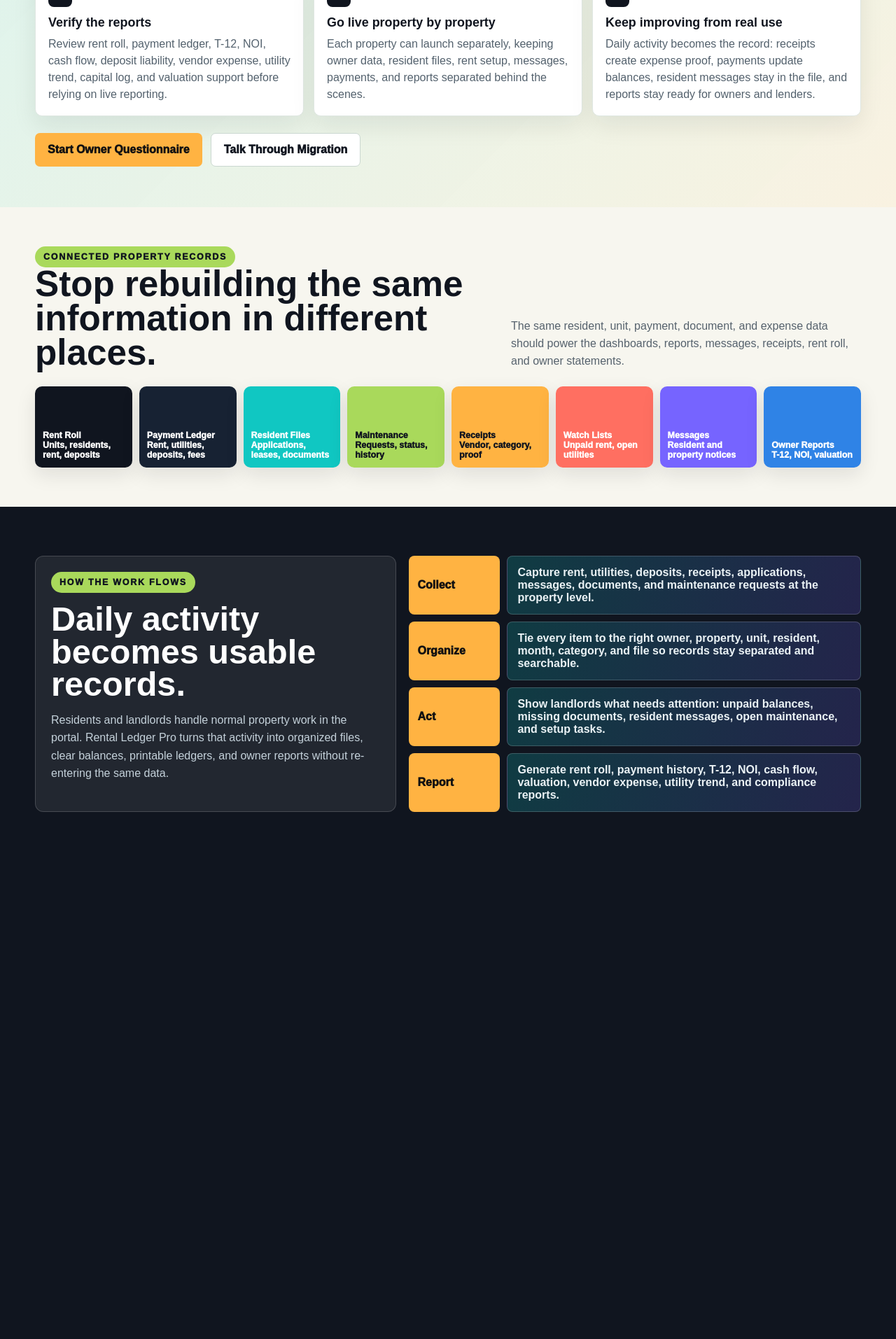
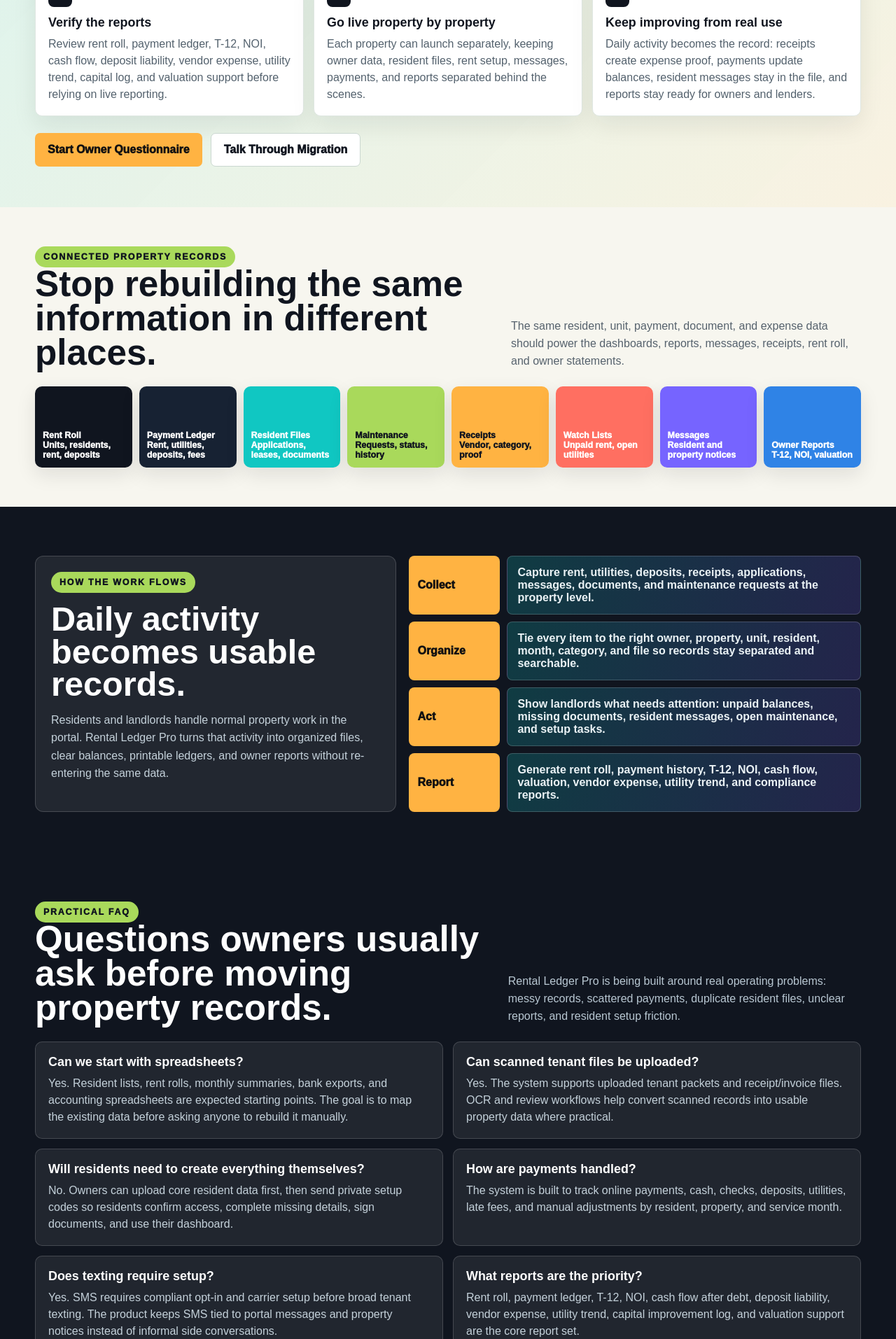
Before and after one commit to BowlingLegacy/rentlogic, a Django app: template templates/rental_ledger_pro_home.html in a window 1280 px wide. Shown: the part 3092-5005 px from the top of the page at 70% size. Before the commit the page ends 4252 px from the top, so only its background shows below. Run offline with Django 5.2, Linux system fonts and the light colour scheme; the template is opened without the code that fills it, so the values that code supplies are empty.

Commit message:
Add Rental Ledger homepage FAQ

```diff
--- a/templates/rental_ledger_pro_home.html
+++ b/templates/rental_ledger_pro_home.html
@@ -675,6 +675,36 @@
             margin: 0;
         }
 
+        .faq-wrap {
+            background: #10151f;
+            color: #fff;
+            padding: 58px 0 70px;
+        }
+
+        .faq-grid {
+            display: grid;
+            grid-template-columns: repeat(2, minmax(0, 1fr));
+            gap: 14px;
+        }
+
+        .faq-card {
+            background: rgba(255,255,255,.075);
+            border: 1px solid rgba(255,255,255,.16);
+            border-radius: 10px;
+            padding: 18px;
+        }
+
+        .faq-card h3 {
+            margin: 0 0 8px;
+            font-size: 1.12rem;
+        }
+
+        .faq-card p {
+            color: #c4d1da;
+            line-height: 1.5;
+            margin: 0;
+        }
+
         @media (max-width: 980px) {
             .nav { position: static; flex-direction: column; align-items: flex-start; padding: 16px; }
             .hero { padding: 34px 16px 48px; min-height: auto; }
@@ -684,7 +714,7 @@
             .signal-panel { left: 0; top: 0; width: 100%; }
             .phone-panel { right: auto; left: 50%; transform: translateX(-50%); bottom: 0; }
             .section-head { display: grid; align-items: start; }
-            .power-grid, .palette, .report-showcase, .dashboard-stage, .dashboard-stage:nth-child(even), .metric-strip, .launch-grid { grid-template-columns: 1fr; }
+            .power-grid, .palette, .report-showcase, .dashboard-stage, .dashboard-stage:nth-child(even), .metric-strip, .launch-grid, .faq-grid { grid-template-columns: 1fr; }
             .dashboard-stage:nth-child(even) .dashboard-copy { order: 0; }
             .dash-grid { grid-template-columns: 1fr; }
             .wide { grid-column: span 1; }
@@ -703,6 +733,7 @@
             <a href="#records">Records</a>
             <a href="#workflow">Workflow</a>
             <a href="#launch">Launch Path</a>
+            <a href="#faq">FAQ</a>
             <a href="{% url 'rental_ledger_contact' %}">Contact</a>
             <a href="{% url 'property_owner_intake' %}">Request Demo</a>
             <a class="demo" href="{% if demo_public_url %}{{ demo_public_url }}{% else %}{% url 'rental_ledger_demo' %}{% endif %}">Launch Demo</a>
@@ -1055,6 +1086,56 @@
                 </div>
             </div>
         </section>
+
+        <section class="faq-wrap" id="faq">
+            <div class="section" style="margin-block:0;">
+                <div class="section-head">
+                    <div>
+                        <div class="eyebrow">Practical FAQ</div>
+                        <h2>Questions owners usually ask before moving property records.</h2>
+                    </div>
+                    <p style="max-width:520px">Rental Ledger Pro is being built around real operating problems: messy records, scattered payments, duplicate resident files, unclear reports, and resident setup friction.</p>
+                </div>
+                <div class="faq-grid">
+                    <article class="faq-card">
+                        <h3>Can we start with spreadsheets?</h3>
+                        <p>Yes. Resident lists, rent rolls, monthly summaries, bank exports, and accounting spreadsheets are expected starting points. The goal is to map the existing data before asking anyone to rebuild it manually.</p>
+                    </article>
+                    <article class="faq-card">
+                        <h3>Can scanned tenant files be uploaded?</h3>
+                        <p>Yes. The system supports uploaded tenant packets and receipt/invoice files. OCR and review workflows help convert scanned records into usable property data where practical.</p>
+                    </article>
+                    <article class="faq-card">
+                        <h3>Will residents need to create everything themselves?</h3>
+                        <p>No. Owners can upload core resident data first, then send private setup codes so residents confirm access, complete missing details, sign documents, and use their dashboard.</p>
+                    </article>
+                    <article class="faq-card">
+                        <h3>How are payments handled?</h3>
+                        <p>The system is built to track online payments, cash, checks, deposits, utilities, late fees, and manual adjustments by resident, property, and service month.</p>
+                    </article>
+                    <article class="faq-card">
+                        <h3>Does texting require setup?</h3>
+                        <p>Yes. SMS requires compliant opt-in and carrier setup before broad tenant texting. The product keeps SMS tied to portal messages and property notices instead of informal side conversations.</p>
+                    </article>
+                    <article class="faq-card">
+                        <h3>What reports are the priority?</h3>
+                        <p>Rent roll, payment ledger, T-12, NOI, cash flow after debt, deposit liability, vendor expense, utility trend, capital improvement log, and valuation support are the core report set.</p>
+                    </article>
+                    <article class="faq-card">
+                        <h3>Can one owner manage multiple properties?</h3>
+                        <p>Yes. Property separation is central: dashboards, residents, payments, reports, messages, rent setup, and documents are tied to the correct property behind the scenes.</p>
+                    </article>
+                    <article class="faq-card">
+                        <h3>Is pricing fixed?</h3>
+                        <p>Pricing should depend on unit count, setup complexity, migration work, payment/texting needs, and support level. The owner questionnaire captures enough detail to scope the right starting plan.</p>
+                    </article>
+                </div>
+                <div class="actions" style="margin-top:24px;">
+                    <a class="button primary" href="{% url 'property_owner_intake' %}">Start Owner Questionnaire</a>
+                    <a class="button secondary" href="{% url 'rental_ledger_contact' %}">Ask A Setup Question</a>
+                </div>
+            </div>
+        </section>
     </main>
 </body>
 </html>
```
